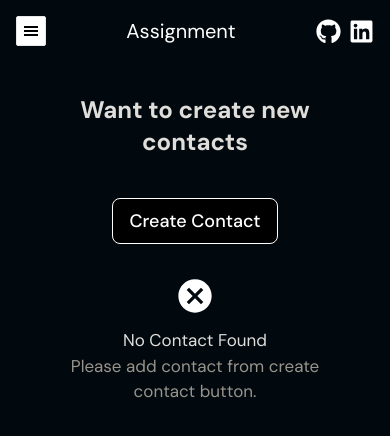
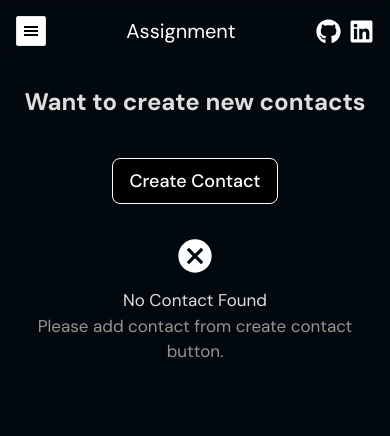
Before and after one commit to bisht-xp/frontend-dashboard, a React (Vite) app: page / in a window 390 px wide. Shown: the top 436 px of the page. Built offline with nearby package versions, Linux system fonts and the light colour scheme.

Commit message:
fix: fix the overall padding in mobile view

```diff
--- a/src/components/Layout.tsx
+++ b/src/components/Layout.tsx
@@ -11,7 +11,7 @@ export default function Layout({ children }: { children: React.ReactNode }) {
         <div className="relative flex flex-1 flex-col">
           <Header sidebarOpen={sidebarOpen} setSidebarOpen={setSidebarOpen} />
           <main className="lg:ml-72 ">
-            <div className="mx-auto max-w-screen-2xl p-4 md:p-6">
+            <div className="mx-auto max-w-screen-2xl p-2 md:p-6">
               {children}
             </div>
           </main>
```
